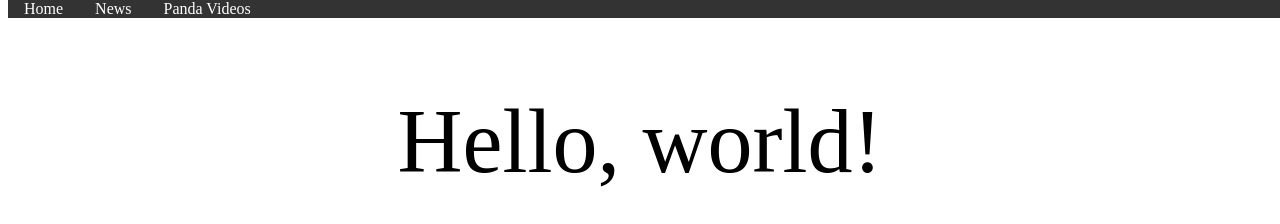
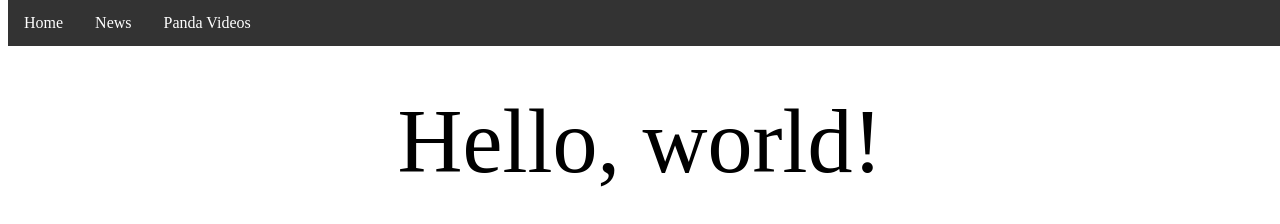
Before and after one commit to Fareed-Ahmad/Web-Project, a plain HTML site: page index.html in a window 1280 px wide. Drawn offline with Linux system fonts and the light colour scheme.

Commit message:
Update mystyle.css

```diff
--- a/mystyle.css
+++ b/mystyle.css
@@ -33,12 +33,11 @@ li a{
   color: white;
   display:inline-block;
   text-align: center;
-  padding: 0px 16px;
+  padding: 14px 16px;
 
 }
 a:link {
     text-decoration: none;
-
 }
 
 a:visited {
```
